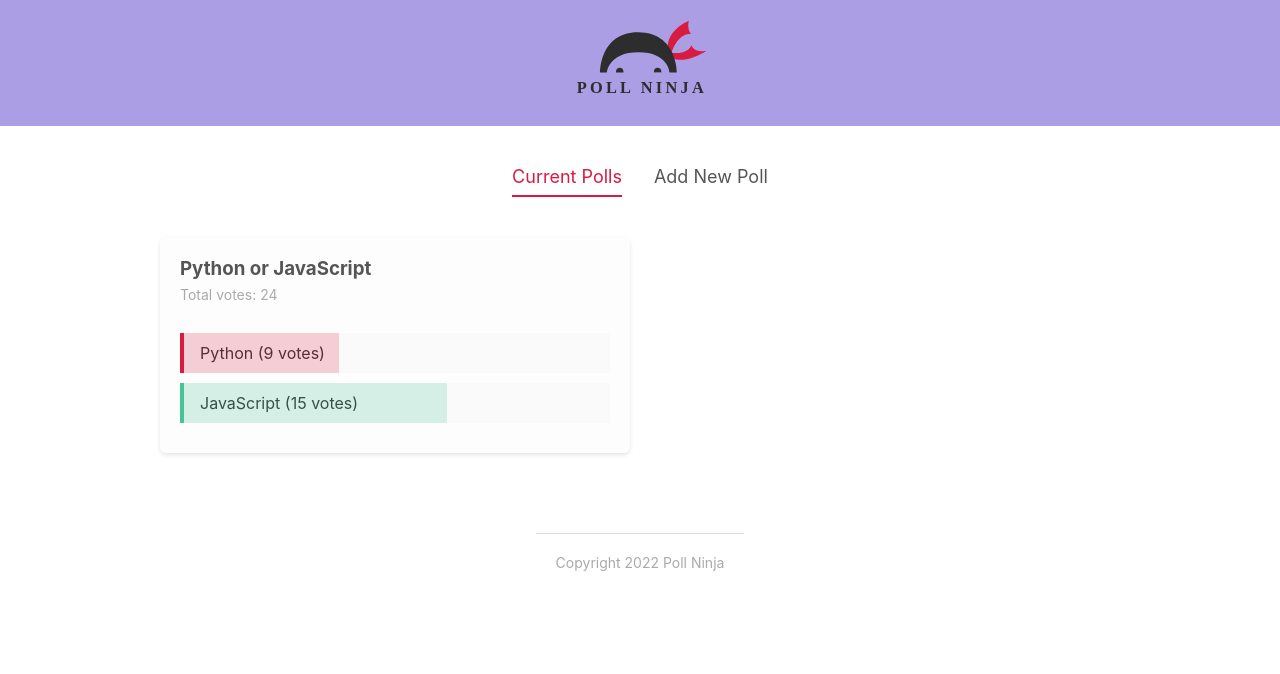
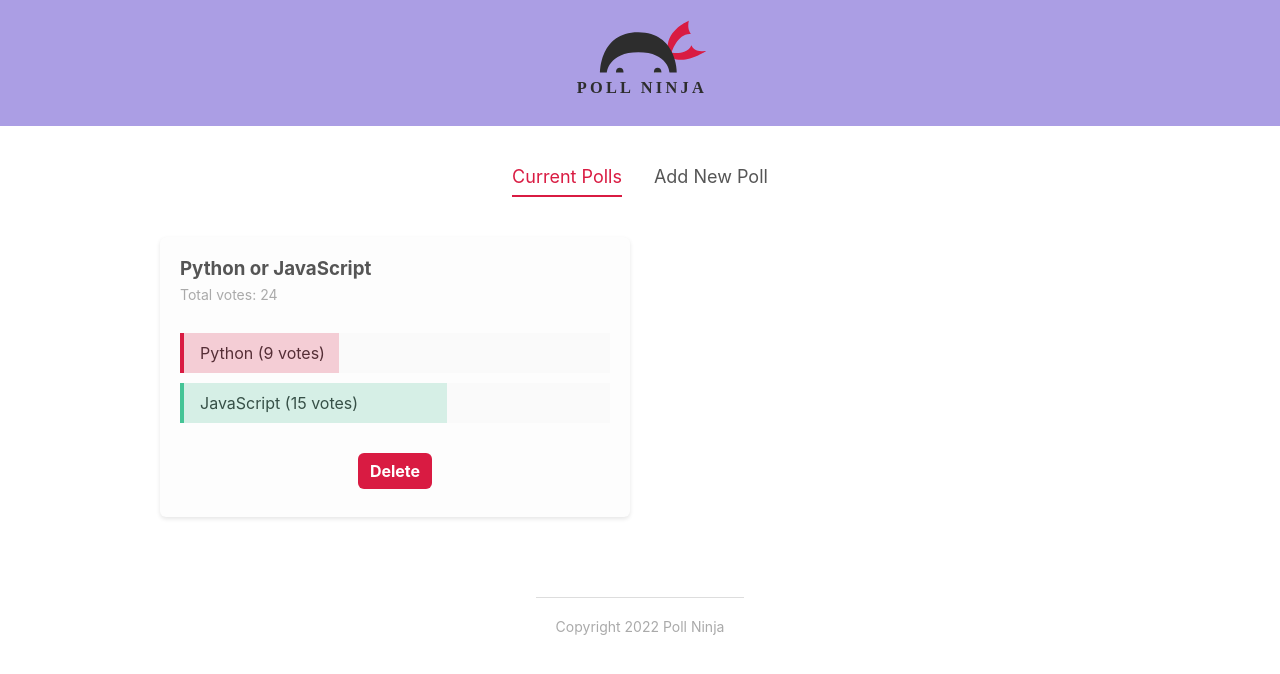
Before and after one commit to nwohater/NinjaPolls, a Svelte app: page / in a window 1280 px wide. Shown: the top 674 px of the page. Built offline with nearby package versions, Linux system fonts and the light colour scheme.

Commit message:
Delete poll

```diff
--- a/src/components/PollDetails.svelte
+++ b/src/components/PollDetails.svelte
@@ -1,6 +1,7 @@
 <script>
   import Card from '../shared/Card.svelte';
   import PollStore from '../stores/PollStore.js';
+  import Button from '../shared/Button.svelte';
   export let poll;
 
   //reactive values
@@ -24,6 +25,13 @@
       return copiedPolls;
     });
   };
+
+  //delete poll
+  const handleDelete = (id) => {
+    PollStore.update((currentPolls) => {
+      return currentPolls.filter((poll) => poll.id != id);
+    });
+  };
 </script>
 
 <Card>
@@ -37,6 +45,9 @@
     <div class="answer" on:click={() => handleVote('b', poll.id)}>
       <div class="percent percent-b" style="width: {percentB}%" />
       <span>{poll.answerB} ({poll.votesB} votes)</span>
+    </div>
+    <div class="delete">
+      <Button flat={true} on:click={() => handleDelete(poll.id)}>Delete</Button>
     </div>
   </div>
 </Card>
@@ -78,4 +89,8 @@
     background: rgba(69, 196, 150, 0.2);
     border-left: 4px solid #45c496;
   }
+  .delete {
+    margin-top: 30px;
+    text-align: center;
+  }
 </style>
--- a/src/shared/Button.svelte
+++ b/src/shared/Button.svelte
@@ -4,7 +4,7 @@
   export let inverse = false;
 </script>
 
-<button class={type} class:flat={flat} class:inverse={inverse}>
+<button class={type} class:flat={flat} class:inverse={inverse} on:click>
   <slot />
 </button>
 
```
